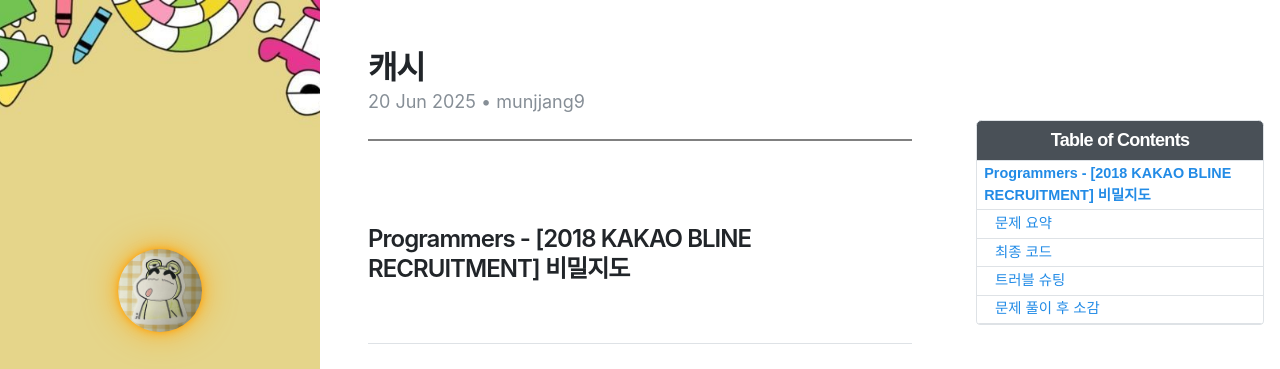
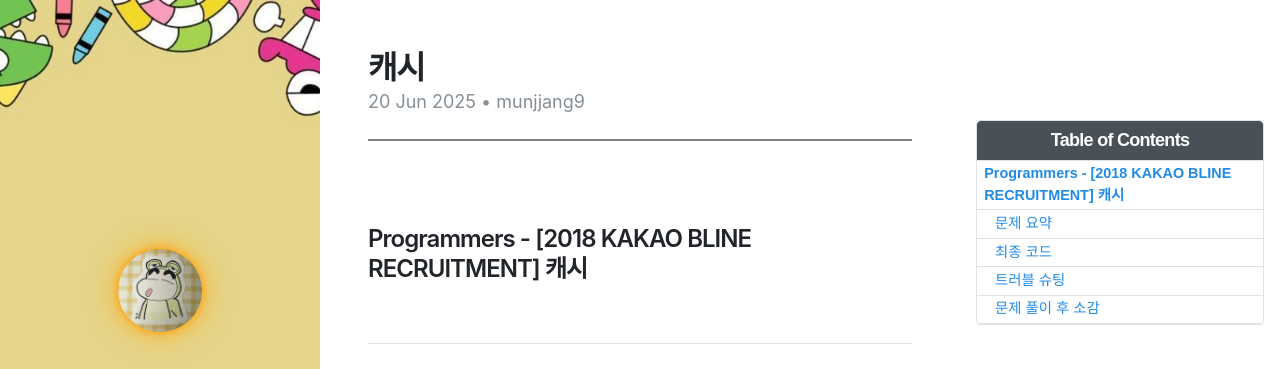
Before and after one commit to munjjang9/munjjang9.github.io, a Jekyll site: the page built from _posts/2025-06-20-CT-17680.md, in a window 1280 px wide and 900 px high. Shown: the top 369 px of the window. Built offline with Jekyll 4.4.1, drawn with Linux system fonts in a browser that asks for light colours; nearby versions of some CDN libraries; comment, search, counter and statistics services are not loaded.

Commit message:
Fix : Post(CT-17680)
비밀지도->캐시

```diff
--- a/_posts/2025-06-20-CT-17680.md
+++ b/_posts/2025-06-20-CT-17680.md
@@ -10,7 +10,7 @@
 
 <br>
 
-## Programmers - [2018 KAKAO BLINE RECRUITMENT] 비밀지도
+## Programmers - [2018 KAKAO BLINE RECRUITMENT] 캐시
 
 <br>
 
```
